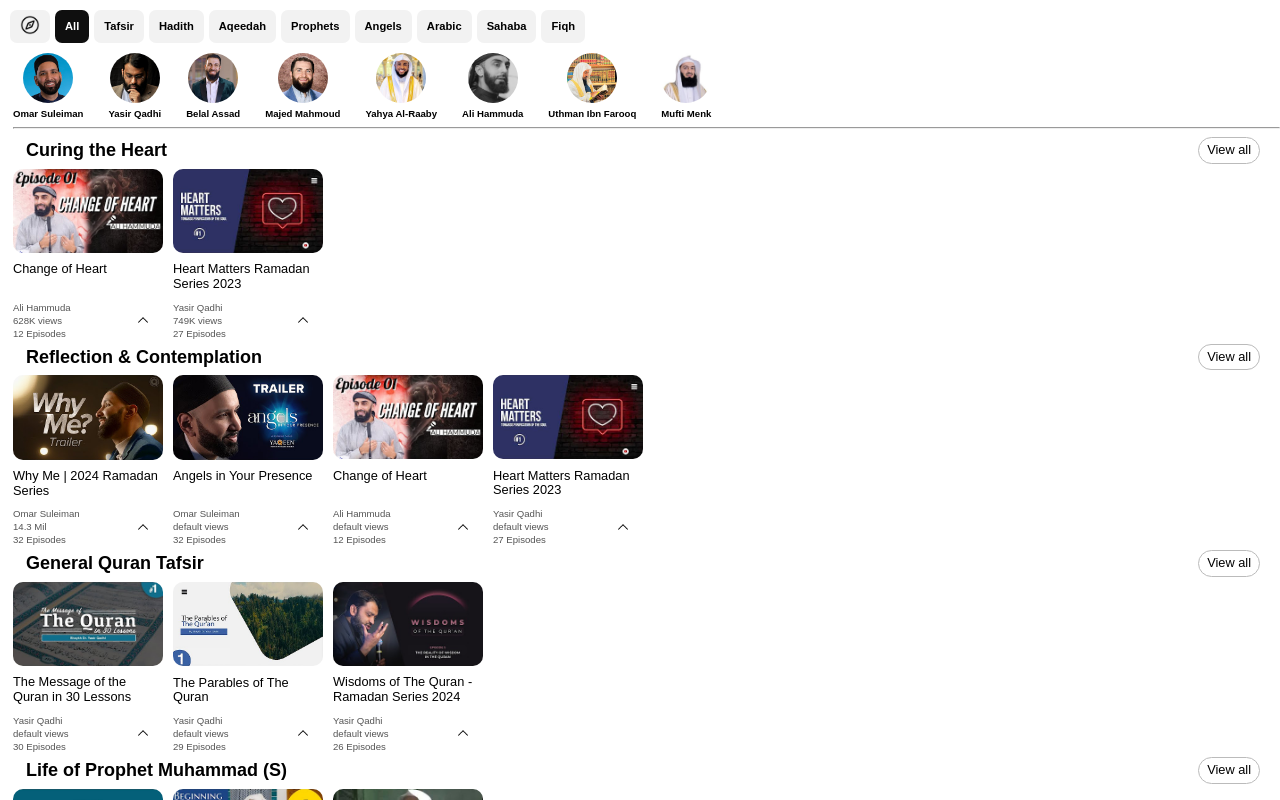
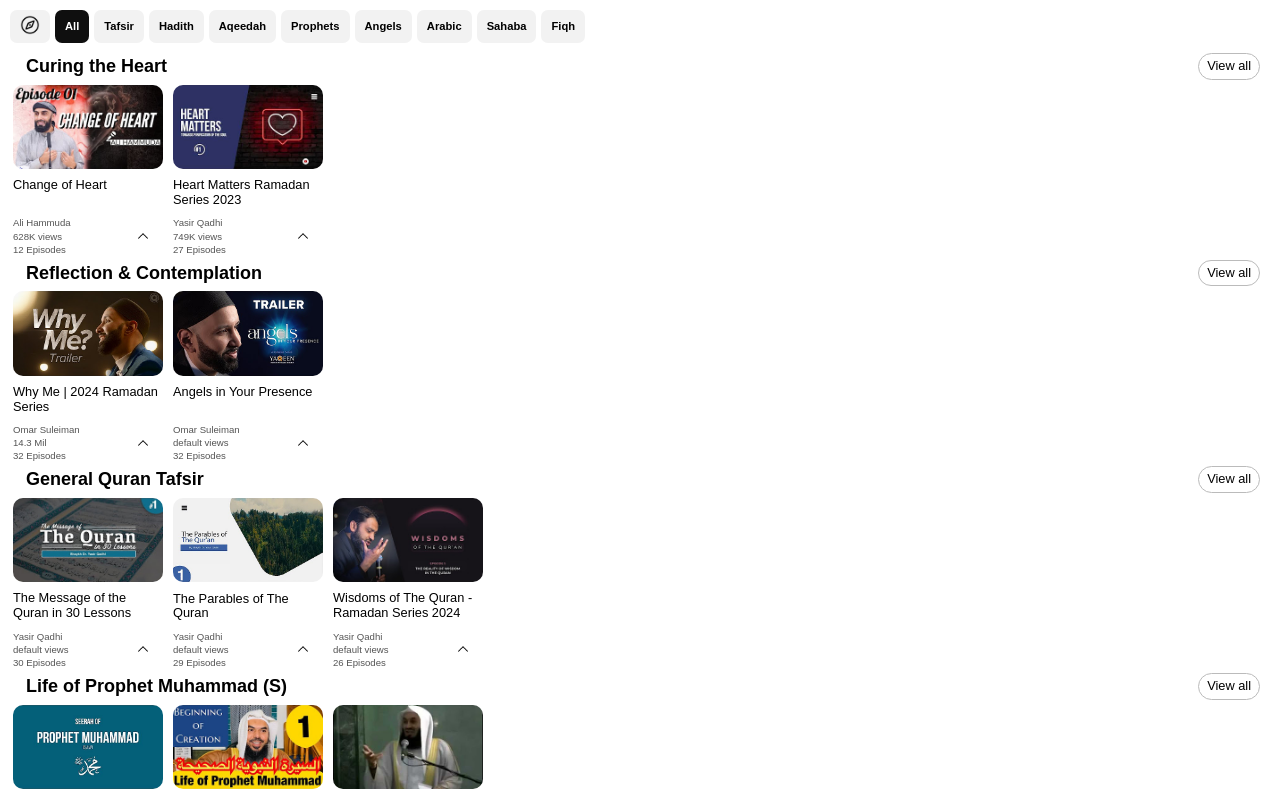
Before and after one commit to sajidmohd717/islamic-lectures-react, a React (Vite) app: page / in a window 1280 px wide. Shown: the top 800 px of the page. Built offline with nearby package versions, Linux system fonts and the light colour scheme.

Commit message:
improved ui a bit

```diff
--- a/src/App.jsx
+++ b/src/App.jsx
@@ -39,8 +39,8 @@ function App() {
     <>
       <Header />
       <div className="body-div">
-        <Speakers />
-        <hr />
+        {/* <Speakers /> */}
+        {/* <hr /> */}
         <div className="multiple-series-titles">
           {seriesDict.map((series, index) => (
             <SeriesContainer
--- a/src/data.js
+++ b/src/data.js
@@ -45,20 +45,6 @@ export const reflectionContemplationDict = [
     episodes: "32 Episodes",
     thumbnailImage: angels1,
     link: "https://www.youtube.com/playlist?list=PLQ02IYL5pmhF2LFN-3QxnuregEv1oKPIc",
-  },
-  {
-    title: "Change of Heart",
-    speaker: "Ali Hammuda",
-    episodes: "12 Episodes",
-    thumbnailImage: changeofheart,
-    link: "https://www.youtube.com/playlist?list=PL9OPVukugS7xZ-PY008PN6_kGInouP0rz",
-  },
-  {
-    title: "Heart Matters Ramadan Series 2023",
-    speaker: "Yasir Qadhi",
-    episodes: "27 Episodes",
-    thumbnailImage: heartmatters,
-    link: "https://www.youtube.com/playlist?list=PLYZxc42QNctWeXvciIWtItbjhod9PjcCN",
   },
 ];
 
--- a/src/index.css
+++ b/src/index.css
@@ -47,7 +47,7 @@ h3 {
 }
 
 .catagories-container {
-  padding: 10px;
+  padding: 10px 10px 0px 10px;
 }
 
 .catagories {
@@ -65,3 +65,8 @@ h3 {
   background-color: #0F0F0F;
   color: white;
 }
+
+header button {
+  padding-bottom: 10px;
+  margin-bottom: 10px;
+}
```
